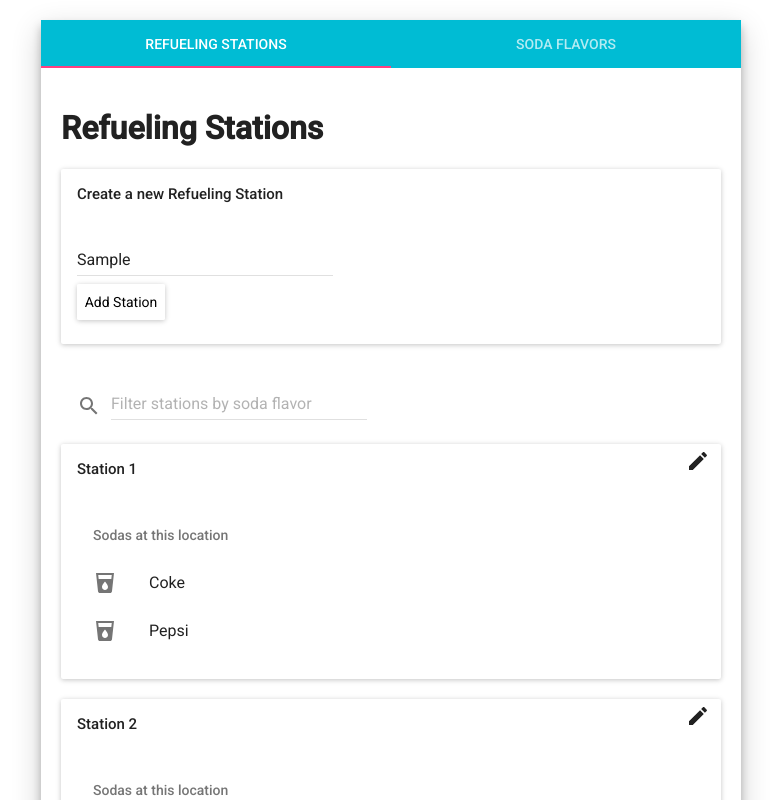
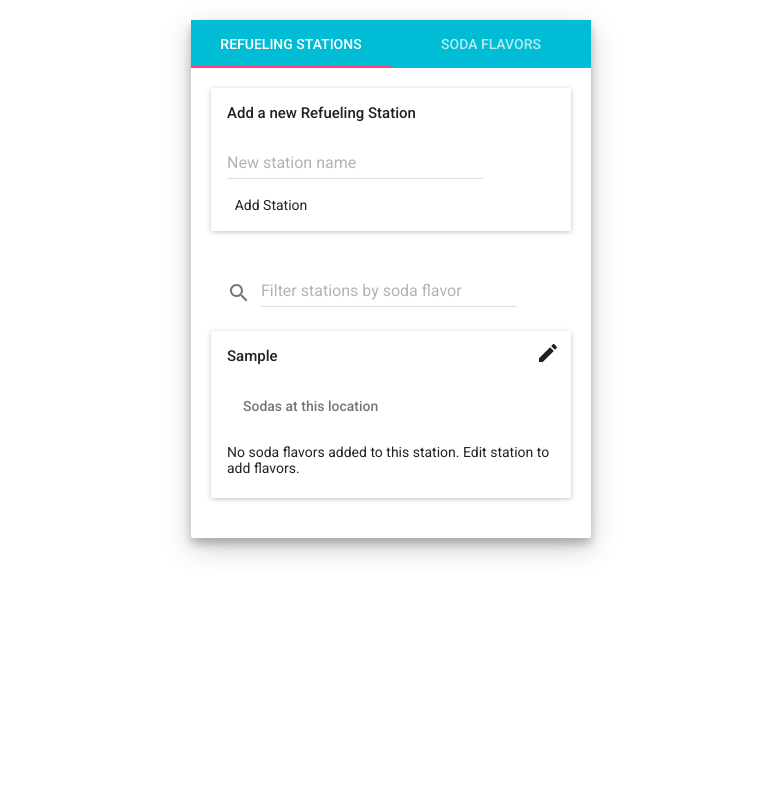
Before and after one commit to mpedersen15/soda-rack, a React (Create React App) app: page / in a window 1280 px wide. Both pictures are taken after typing "Sample" into the empty fields and a click on the button "Add Station". Shown: the top 800 px of the page, without its empty margins (249-1030 px from the left). Built offline with nearby package versions, Linux system fonts and the light colour scheme.

Commit message:
removed some console statements; added messages when there are no flavors

```diff
--- a/src/App.css
+++ b/src/App.css
@@ -1,28 +1,11 @@
-.App {
-  text-align: center;
+.card-text {
+  /* background-color: red; */
 }
 
-.App-logo {
-  animation: App-logo-spin infinite 20s linear;
-  height: 80px;
+.tab-container {
+  padding: 20px !important;
 }
 
-.App-header {
-  background-color: #222;
-  height: 150px;
-  padding: 20px;
-  color: white;
+.card-content {
+  padding: 0 16px !important;
 }
-
-.App-title {
-  font-size: 1.5em;
-}
-
-.App-intro {
-  font-size: large;
-}
-
-@keyframes App-logo-spin {
-  from { transform: rotate(0deg); }
-  to { transform: rotate(360deg); }
-}
--- a/src/actions/index.js
+++ b/src/actions/index.js
@@ -17,7 +17,7 @@ export function addStation(station) {
 }
 
 export function updateStation(stationId, flavorId) {
-    console.log('Updating station', stationId, ' with ', flavorId);
+    // console.log('Updating station', stationId, ' with ', flavorId);
     return {
         type: UPDATE_STATION,
         stationId,
--- a/src/components/EditStation/EditStation.js
+++ b/src/components/EditStation/EditStation.js
@@ -1,8 +1,41 @@
 import React, { Component } from 'react';
 import { connect } from 'react-redux';
-import { Link } from 'react-router-dom';
+import { Link, withRouter } from 'react-router-dom';
 import { updateStation } from '../../actions';
+import Paper from 'material-ui/Paper';
+import AppBar from 'material-ui/AppBar';
+import Subheader from 'material-ui/Subheader';
+import { List, ListItem } from 'material-ui/List';
+import MapsLocalDrink from 'material-ui/svg-icons/maps/local-drink';
+import ContentAdd from 'material-ui/svg-icons/content/add';
+import IconButton from 'material-ui/IconButton';
+import FlatButton from 'material-ui/FlatButton';
 
+const style = {
+    paper: {
+        maxWidth: 400,
+        margin: '20px auto'
+    },
+    content: {
+        padding: 20
+    },
+    link: {
+        textDecoration: 'none',
+        color: 'inherit',
+        display: 'block'
+    },
+    bar: {
+        height: 48,
+        lineHeight: 48
+    },
+    barText: {
+        height: 48,
+        lineHeight: '48px',
+        fontSize: 14,
+        fontWeight: 500,
+        textTransform: 'uppercase'
+    }
+};
 class EditStation extends Component {
 
     handleAdd(flavor) {
@@ -12,37 +45,57 @@ class EditStation extends Component {
     }
 
     render() {
-        console.log('Edit Station', this.props);
+        // console.log('Edit Station', this.props);
         const { station, unavailableFlavors } = this.props;
 
         const renderAvailableFlavors = () => {
-            console.log('station flavors', station.flavors);
-            return station.flavors.map((flavor, i) => (<li key={i}>{flavor.name} </li>));
+            if (!station.flavors.length) { return <p>There are no flavors at this station. Add flavors below or visit the Soda Flavors tab to add new flavors.</p>}
+
+
+            return station.flavors.map((flavor, i) => (<ListItem key={'avail-'+i} disabled={true} primaryText={flavor.name} leftIcon={<MapsLocalDrink />} />));
+            // return station.flavors.map((flavor, i) => (<ListItem key={i}>{flavor.name} </ListItem>));
         }
 
         const renderUnavailableFlavors = () => {
-            return unavailableFlavors.map((flavor, i) => (<li key={i}>{flavor.name} <button onClick={() => this.handleAdd(flavor)}>Add</button></li>));
+            if (!unavailableFlavors.length) { return <p>There are no unavailble flavors. Visit the Soda Flavors tab to add new flavors.</p>}
+            return unavailableFlavors.map((flavor, i) => (
+                <ListItem
+                    key={'unavail-'+i}
+                    disabled={true}
+                    primaryText={flavor.name}
+                    leftIcon={<MapsLocalDrink />}
+                    rightIconButton={<IconButton tooltip="Add flavor to station" onClick={() => this.handleAdd(flavor)}><ContentAdd /></IconButton>}
+                />
+            ));
+            // return unavailableFlavors.map((flavor, i) => (<li key={i}>{flavor.name} <button onClick={() => this.handleAdd(flavor)}>Add</button></li>));
         }
 
         return (
-            <div>
-                Editting station: {station.name}
-                <p>Sodas available at this station:</p>
-                <ul>
-                    {renderAvailableFlavors()}
-                </ul>
+            <Paper style={style.paper} zDepth={3}>
+                <AppBar style={style.bar} showMenuIconButton={false} title={<div style={style.barText}>Edit {station.name}</div>} />
+                <div className="card-content">
+                    <List>
+                        <Subheader>Sodas available at this station:</Subheader>
+                        {renderAvailableFlavors()}
+                    </List>
 
-                <p>Sodas NOT available at this station:</p>
-                <ul>
-                    {renderUnavailableFlavors()}
-                </ul>
-                <Link to="/">Done</Link>
-            </div>
+                    <List>
+                    <Subheader>Sodas NOT available at this station:</Subheader>
+                        {renderUnavailableFlavors()}
+                    </List>
+                    <p style={{textAlign: 'right'}}>
+                        <FlatButton children={<Link key={'done-link'}style={style.link} to="/">Done</Link>}/>
+                    </p>
+
+                </div>
+
+            </Paper>
         );
     }
 }
 
 const mapStateToProps = (state, ownProps) =>{
+    // console.log('State', state, 'own props', ownProps);
     const unpopulatedStation = state.stations.find(station => station.id === parseInt(ownProps.match.params.id, 10));
     return {
         station: {
@@ -53,4 +106,4 @@ const mapStateToProps = (state, ownProps) =>{
     };
 };
 
-export default connect(mapStateToProps)(EditStation);
+export default withRouter(connect(mapStateToProps)(EditStation));
--- a/src/components/FlavorList/FlavorList.js
+++ b/src/components/FlavorList/FlavorList.js
@@ -5,7 +5,7 @@ import Flavor from '../Flavor/Flavor';
 import { addFlavor } from '../../actions'
 import { Card, CardHeader, CardText } from 'material-ui/Card';
 import TextField from 'material-ui/TextField';
-import RaisedButton from 'material-ui/RaisedButton';
+import FlatButton from 'material-ui/FlatButton';
 import { List, ListItem } from 'material-ui/List';
 import ActionSearch from 'material-ui/svg-icons/action/search';
 
@@ -68,26 +68,26 @@ class FlavorList extends Component {
 
     render() {
         const renderFlavors = () => {
-            return this.props.flavors.filter(flavor => flavor.name.includes(this.state.filterValue)).map(item => (<Flavor key={item.id} flavor={item}/>))
+            return this.props.flavors.filter(flavor => flavor.name.toLowerCase().includes(this.state.filterValue.toLowerCase())).map(item => (<Flavor key={item.id} flavor={item}/>))
         };
 
         return (
-            <div style={style.container}>
-                <h1>Soda Flavors</h1>
+            <div className="tab-container">
+                {/* <h1>Soda Flavors</h1> */}
 
                 <Card style={style.card}>
                     <CardHeader title="Add a new flavor"/>
-                    <CardText>
+                    <CardText className="card-content">
                         <form onSubmit={this.handleSubmit}>
                             <TextField style={style.input} value={this.state.inputValue} onChange={this.handleInputChange} hintText="Add a new flavor" />
-                            <RaisedButton type="submit">Add flavor</RaisedButton>
+                            <FlatButton type="submit">Add flavor</FlatButton>
                         </form>
                     </CardText>
                 </Card>
 
                 <Card>
                     <CardHeader title="Available flavors"/>
-                    <CardText style={style.cardText}>
+                    <CardText className="card-content">
                         <List>
                             <ListItem style={style.searchItem} disabled={true} leftIcon={<ActionSearch style={style.icon}/>} children={<TextField key='filter-input' style={style.input} value={this.state.filterValue} onChange={this.handleFilterChange} hintText="Filter soda by name" />}/>
                             {renderFlavors()}
--- a/src/components/Main/Main.js
+++ b/src/components/Main/Main.js
@@ -7,7 +7,7 @@ import FlavorList from '../FlavorList/FlavorList';
 
 const style = {
     paper: {
-        maxWidth: 700,
+        maxWidth: 400,
         margin: '20px auto'
     }
 };
--- a/src/components/Station/Station.js
+++ b/src/components/Station/Station.js
@@ -17,13 +17,17 @@ const style = {
         top: 5,
         right: 5,
         minWidth: 36
+    },
+    link: {
+        display: 'block',
+        paddingTop: 5
     }
 }
 
 class Station extends Component {
 
     handleClick() {
-        console.log('Trying to edit station with id: ', this.props.station.id);
+        // console.log('Trying to edit station with id: ', this.props.station.id);
     }
     render() {
         const renderFlavors = () => {
@@ -42,7 +46,7 @@ class Station extends Component {
         return (
             <Card style={style.card}>
                 <CardHeader title={this.props.station.name} />
-                <CardText>
+                <CardText className="card-content">
                     <List>
                         <Subheader>Sodas at this location</Subheader>
                         {renderFlavors()}
@@ -51,7 +55,7 @@ class Station extends Component {
 
                 <FlatButton
                 style={style.button}
-                children={<Link key={this.props.station.id} to={`/stations/edit/${this.props.station.id}`}><EditorModeEdit /></Link>}
+                children={<Link style={style.link} key={this.props.station.id} to={`/stations/edit/${this.props.station.id}`}><EditorModeEdit /></Link>}
                 />
             </Card>
         );
--- a/src/components/StationList/StationList.js
+++ b/src/components/StationList/StationList.js
@@ -4,7 +4,7 @@ import { Card, CardHeader, CardText } from 'material-ui/Card';
 import Station from '../Station/Station';
 import TextField from 'material-ui/TextField';
 import { addStation } from '../../actions';
-import { RaisedButton } from 'material-ui';
+import { FlatButton } from 'material-ui';
 import ActionSearch from 'material-ui/svg-icons/action/search';
 import { ListItem } from 'material-ui/List';
 
@@ -31,23 +31,29 @@ class StationList extends Component {
         super(props);
 
         this.state = {
+            inputValue: '',
             filterValue: ''
         };
 
         this.handleSubmit = this.handleSubmit.bind(this);
         this.handleFilterChange = this.handleFilterChange.bind(this);
+        this.handleInputChange = this.handleInputChange.bind(this);
     }
 
     handleFilterChange(e) {
         this.setState({ filterValue: e.target.value });
     }
 
+    handleInputChange(e) {
+        this.setState({ inputValue: e.target.value });
+    }
+
     handleSubmit(e) {
         e.preventDefault();
 
         const { dispatch } = this.props;
-        const newStation = this.refs.newStation.getValue();
-        this.refs.newStation.value = '';
+        const newStation = this.state.inputValue;
+        this.setState({ inputValue: '' });
 
         if (newStation.length > 0) {
             dispatch(addStation({
@@ -59,27 +65,34 @@ class StationList extends Component {
     }
     render() {
         const renderStations = () => {
-            return this.props.stations.filter(station => {
-                if (!this.state.filterValue) { return true; }
+            if (this.props.stations.length) {
+                return [
+                    <ListItem key={'search-filter'}style={style.searchItem} disabled={true} leftIcon={<ActionSearch style={style.icon}/>} children={<TextField key='filter-input' style={style.input} value={this.state.filterValue} onChange={this.handleFilterChange} hintText="Filter stations by soda flavor" />}/>,
+                    ...this.props.stations.filter(station => {
+                        if (!this.state.filterValue) { return true; }
 
-                return station.flavors.some(flavor => flavor.name.toLowerCase().includes(this.state.filterValue.toLowerCase()));
+                        return station.flavors.some(flavor => flavor.name.toLowerCase().includes(this.state.filterValue.toLowerCase()));
 
-            }).map(item => (<Station key={item.id} station={item}/>))
+                    }).map(item => (<Station key={item.id} station={item}/>))
+                ];
+            } else {
+                return (<p>There no Refueling Stations created. Use the form above to create the first!</p>);
+            }
+
         };
 
         return (
-            <div style={style.container}>
-                <h1>Refueling Stations</h1>
+            <div className="tab-container">
                 <Card style={style.card}>
-                    <CardHeader title="Create a new Refueling Station"/>
-                    <CardText>
-                    <form>
-                        <TextField style={style.input} ref="newStation" hintText="New station name" />
-                        <RaisedButton onClick={this.handleSubmit}>Add Station</RaisedButton>
+                    <CardHeader title="Add a new Refueling Station"/>
+                    <CardText className="card-content">
+                    <form onSubmit={this.handleSubmit}>
+                        <TextField style={style.input} value={this.state.inputValue} onChange={this.handleInputChange} hintText="New station name" />
+                        <FlatButton type="submit">Add Station</FlatButton>
                     </form>
                     </CardText>
                 </Card>
-                <ListItem style={style.searchItem} disabled={true} leftIcon={<ActionSearch style={style.icon}/>} children={<TextField key='filter-input' style={style.input} value={this.state.filterValue} onChange={this.handleFilterChange} hintText="Filter stations by soda flavor" />}/>
+                {/* <ListItem style={style.searchItem} disabled={true} leftIcon={<ActionSearch style={style.icon}/>} children={<TextField key='filter-input' style={style.input} value={this.state.filterValue} onChange={this.handleFilterChange} hintText="Filter stations by soda flavor" />}/> */}
                 {renderStations()}
             </div>
         );
```
Also changed, not shown: src/App.js (+3 -4 lines), src/components/Flavor/Flavor.js (+7 -9 lines), src/reducers/index.js (+5 -5 lines).
